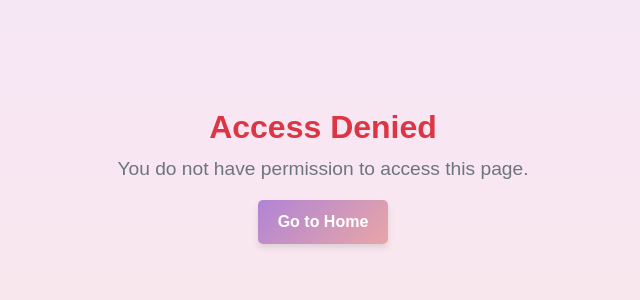
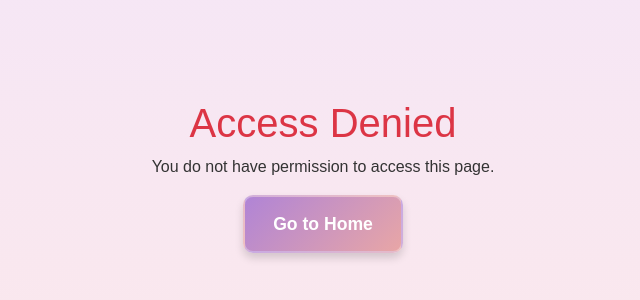
Before and after one commit to neojarvis-testing/cd11b6be-b15e-4560-8096-e7bc352547dc-7056d5ae-e563-4e8f-ba95-e35433f92459, a React (Create React App) app in the folder reactapp/: page /view-cake in a window 1280 px wide. Shown: the part 224-524 px from the top of the page, without its empty margins (317-957 px from the left). Built offline with nearby package versions, Linux system fonts and the light colour scheme; no server answers; sample sign-in values are in the browser's storage.

Commit message:
error page update

```diff
--- a/reactapp/src/Components/ErrorPage.css
+++ b/reactapp/src/Components/ErrorPage.css
@@ -1,43 +1,31 @@
-/* ErrorPage.css */
-.error-page {
+/* Full Page Styling */
+.private-route-container {
     height: 100vh;
-    background-color: #f8f9fa;
+    background: linear-gradient(to bottom, #f3e6fa, #fde8e8); /* Light lavender to pastel pink gradient */
+    color: #333333;
+    text-align: center;
     display: flex;
     flex-direction: column;
+    justify-content: center;
     align-items: center;
-    justify-content: center;
     padding: 20px;
+    font-family: "Arial", sans-serif;
 }
 
-.error-image {
-    max-width: 100%;
-    height: auto;
+/* Title Styling */
+.error-title {
+    font-size: 2.5rem;
+    font-weight: bold;
+    color: #b084d6; /* Soft lavender */
+    text-shadow: 1px 1px 5px rgba(176, 132, 214, 0.3); /* Gentle glow effect */
 }
 
-h1 {
-    font-size: 2rem;
-    font-weight: bold;
-}
-
-p {
+/* Subtitle Text */
+.error-text {
     font-size: 1.2rem;
     color: #6c757d;
-}
-
-button {
-    font-size: 1rem;
-    font-weight: bold;
-}
-
-/* Scoped Styling for PrivateRoute */
-.private-route-container {
-    height: 100vh; /* Full viewport height */
-    background: linear-gradient(to bottom, #f3e6fa, #fde8e8); /* Light lavender to pastel pink gradient */
-    color: #333333; /* Dark gray text for readability */
-    text-align: center;
-    margin: 0;
-    padding: 0;
-    font-family: Arial, sans-serif;
+    max-width: 400px;
+    margin-bottom: 20px;
 }
 
 /* Button Styling */
@@ -46,16 +34,17 @@ button {
     background: linear-gradient(135deg, #b084d6, #e8a6a6); /* Soft purple to pink gradient */
     color: white;
     text-decoration: none;
-    padding: 10px 20px;
-    border-radius: 5px;
-    font-size: 1rem;
+    padding: 14px 28px; /* Slightly bigger padding for a premium feel */
+    border-radius: 10px; /* Softer edges for a sleek look */
+    font-size: 1.1rem; /* Slight increase for better readability */
     font-weight: bold;
-    transition: background-color 0.3s ease, transform 0.2s ease;
-    box-shadow: 0px 4px 6px rgba(0, 0, 0, 0.1); /* Subtle shadow for depth */
+    transition: all 0.3s ease-in-out; /* Smooth transition for effects */
+    box-shadow: 0px 5px 8px rgba(0, 0, 0, 0.15); /* Stronger shadow for depth */
+    border: 2px solid rgba(255, 255, 255, 0.3); /* Subtle border for definition */
 }
 
 .home-page:hover {
     background: linear-gradient(135deg, #e8a6a6, #b084d6); /* Reverse gradient on hover */
-    transform: scale(1.05); /* Slight zoom effect */
-    box-shadow: 0px 6px 8px rgba(0, 0, 0, 0.15); /* Slightly deeper shadow on hover */
+    transform: scale(1.1); /* Slight zoom effect */
+    box-shadow: 0px 6px 10px rgba(0, 0, 0, 0.2); /* Enhanced shadow on hover */
 }
--- a/reactapp/src/Components/ErrorPage.jsx
+++ b/reactapp/src/Components/ErrorPage.jsx
@@ -22,7 +22,7 @@ const ErrorPage = () => {
             <p className="text-muted mb-4">
                 Oops! Something Went Wrong. Please try again later.
             </p>
-            <button className="btn btn-primary px-4 py-2" onClick={handleGoBack}>
+            <button className="home-page" onClick={handleGoBack}>
                 Go to Home
             </button>
         </div>
```
